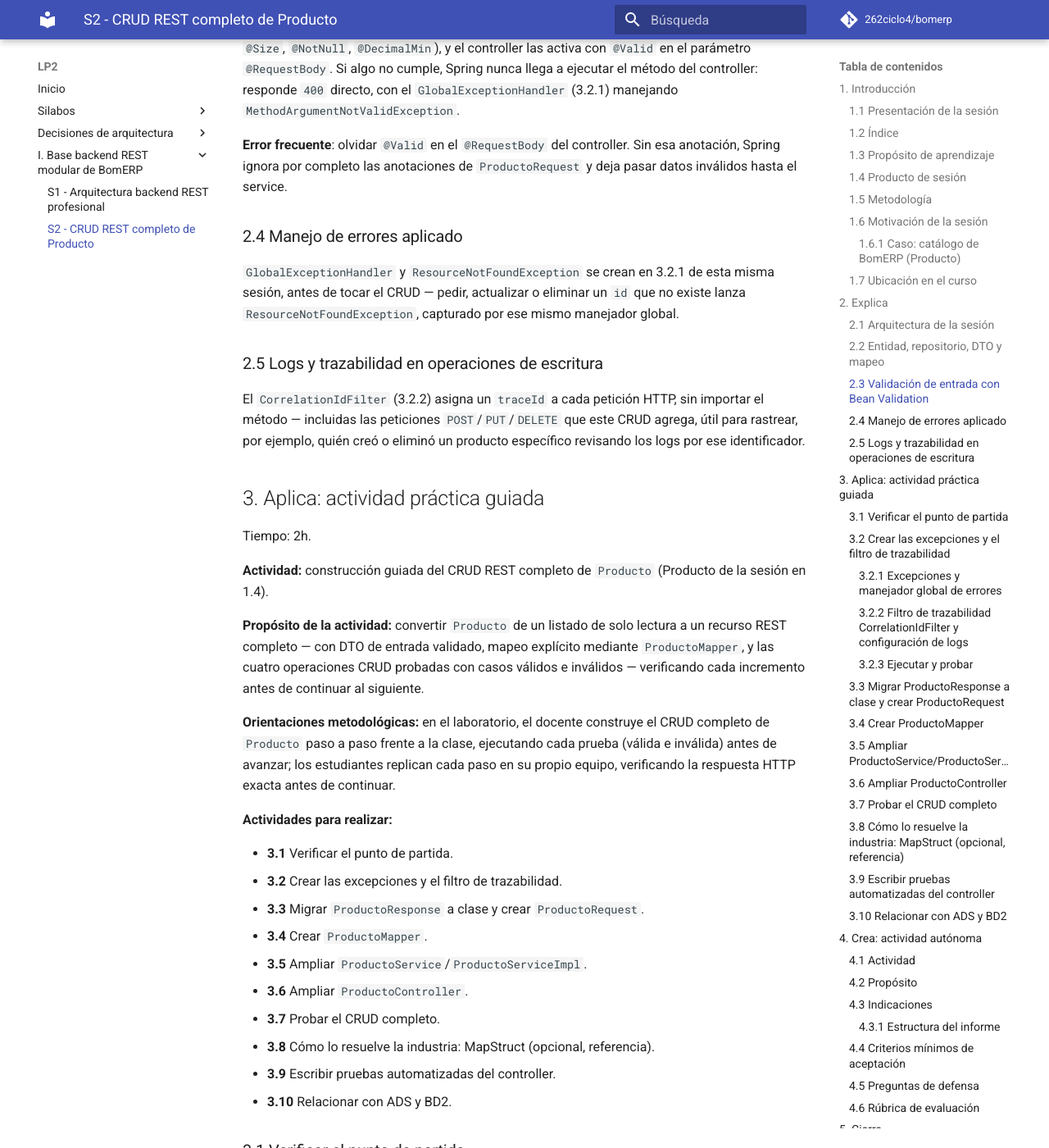
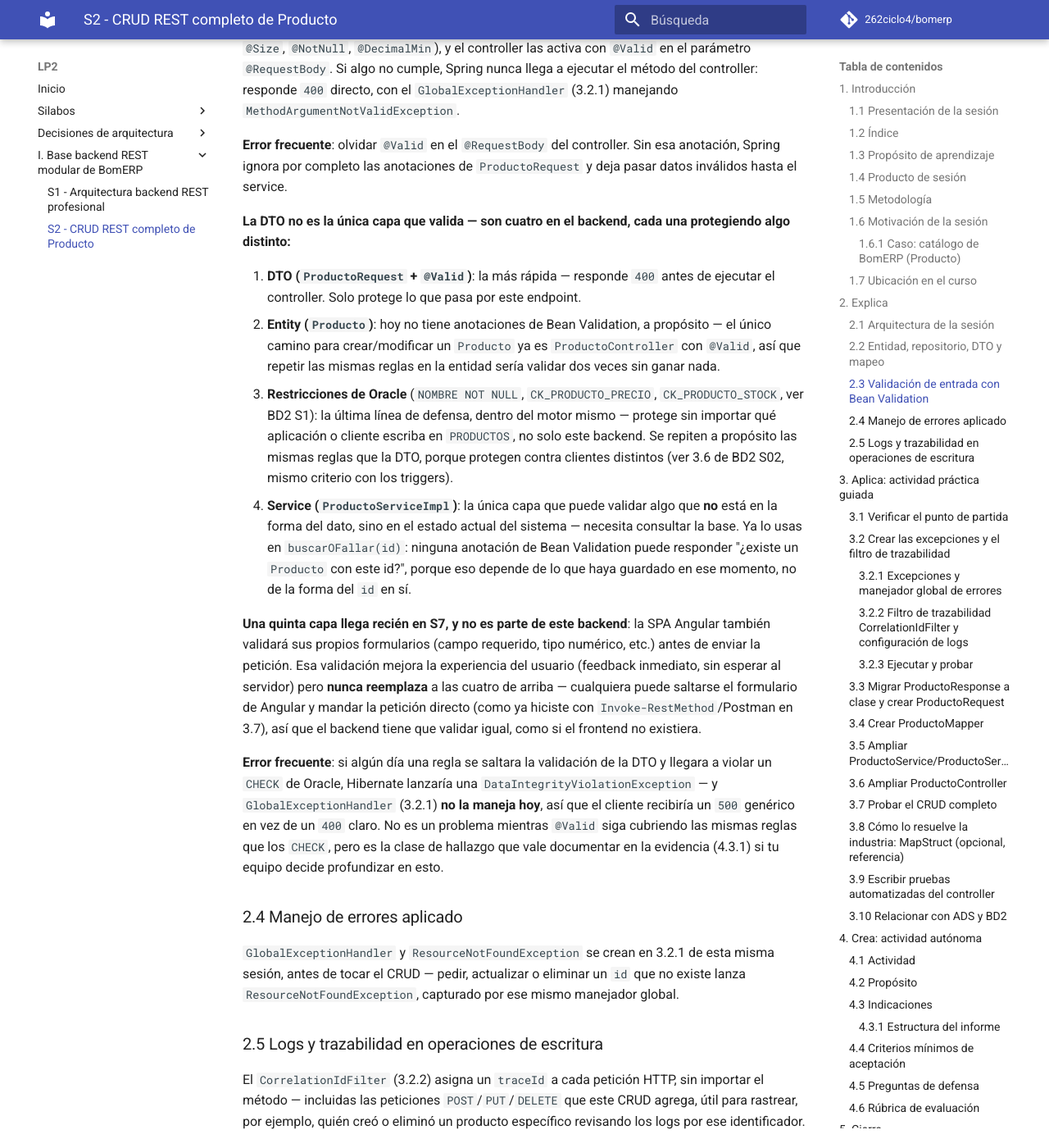
Before and after one commit to 262ciclo4/bomerp, an MkDocs documentation site: the page built from docs/lp2/sesiones/S02_CRUD_REST_Completo_Producto.md, in a window 1280 px wide and 1400 px high, scrolled down 4708 px. Shown: the whole window at 82% size. Built offline with MkDocs 1.6.1 and Material for MkDocs 9.7.7, drawn with Linux system fonts in a browser that asks for light colours; comment, search, counter and statistics services are not loaded.

Commit message:
Sesion 2

```diff
--- a/docs/lp2/sesiones/S02_CRUD_REST_Completo_Producto.md
+++ b/docs/lp2/sesiones/S02_CRUD_REST_Completo_Producto.md
@@ -133,6 +133,17 @@ En S1, con solo `listar()`, un `record CategoriaResponse`/`ProductoResponse` alc
 `ProductoRequest` declara las reglas de forma directamente sobre sus campos (`@NotBlank`, `@Size`, `@NotNull`, `@DecimalMin`), y el controller las activa con `@Valid` en el parámetro `@RequestBody`. Si algo no cumple, Spring nunca llega a ejecutar el método del controller: responde `400` directo, con el `GlobalExceptionHandler` (3.2.1) manejando `MethodArgumentNotValidException`.
 
 **Error frecuente**: olvidar `@Valid` en el `@RequestBody` del controller. Sin esa anotación, Spring ignora por completo las anotaciones de `ProductoRequest` y deja pasar datos inválidos hasta el service.
+
+**La DTO no es la única capa que valida — son cuatro en el backend, cada una protegiendo algo distinto:**
+
+1. **DTO (`ProductoRequest` + `@Valid`)**: la más rápida — responde `400` antes de ejecutar el controller. Solo protege lo que pasa por este endpoint.
+2. **Entity (`Producto`)**: hoy no tiene anotaciones de Bean Validation, a propósito — el único camino para crear/modificar un `Producto` ya es `ProductoController` con `@Valid`, así que repetir las mismas reglas en la entidad sería validar dos veces sin ganar nada.
+3. **Restricciones de Oracle** (`NOMBRE NOT NULL`, `CK_PRODUCTO_PRECIO`, `CK_PRODUCTO_STOCK`, ver BD2 S1): la última línea de defensa, dentro del motor mismo — protege sin importar qué aplicación o cliente escriba en `PRODUCTOS`, no solo este backend. Se repiten a propósito las mismas reglas que la DTO, porque protegen contra clientes distintos (ver 3.6 de BD2 S02, mismo criterio con los triggers).
+4. **Service (`ProductoServiceImpl`)**: la única capa que puede validar algo que **no** está en la forma del dato, sino en el estado actual del sistema — necesita consultar la base. Ya lo usas en `buscarOFallar(id)`: ninguna anotación de Bean Validation puede responder "¿existe un `Producto` con este id?", porque eso depende de lo que haya guardado en ese momento, no de la forma del `id` en sí.
+
+**Una quinta capa llega recién en S7, y no es parte de este backend**: la SPA Angular también validará sus propios formularios (campo requerido, tipo numérico, etc.) antes de enviar la petición. Esa validación mejora la experiencia del usuario (feedback inmediato, sin esperar al servidor) pero **nunca reemplaza** a las cuatro de arriba — cualquiera puede saltarse el formulario de Angular y mandar la petición directo (como ya hiciste con `Invoke-RestMethod`/Postman en 3.7), así que el backend tiene que validar igual, como si el frontend no existiera.
+
+**Error frecuente**: si algún día una regla se saltara la validación de la DTO y llegara a violar un `CHECK` de Oracle, Hibernate lanzaría una `DataIntegrityViolationException` — y `GlobalExceptionHandler` (3.2.1) **no la maneja hoy**, así que el cliente recibiría un `500` genérico en vez de un `400` claro. No es un problema mientras `@Valid` siga cubriendo las mismas reglas que los `CHECK`, pero es la clase de hallazgo que vale documentar en la evidencia (4.3.1) si tu equipo decide profundizar en esto.
 
 ### 2.4 Manejo de errores aplicado
 
```
